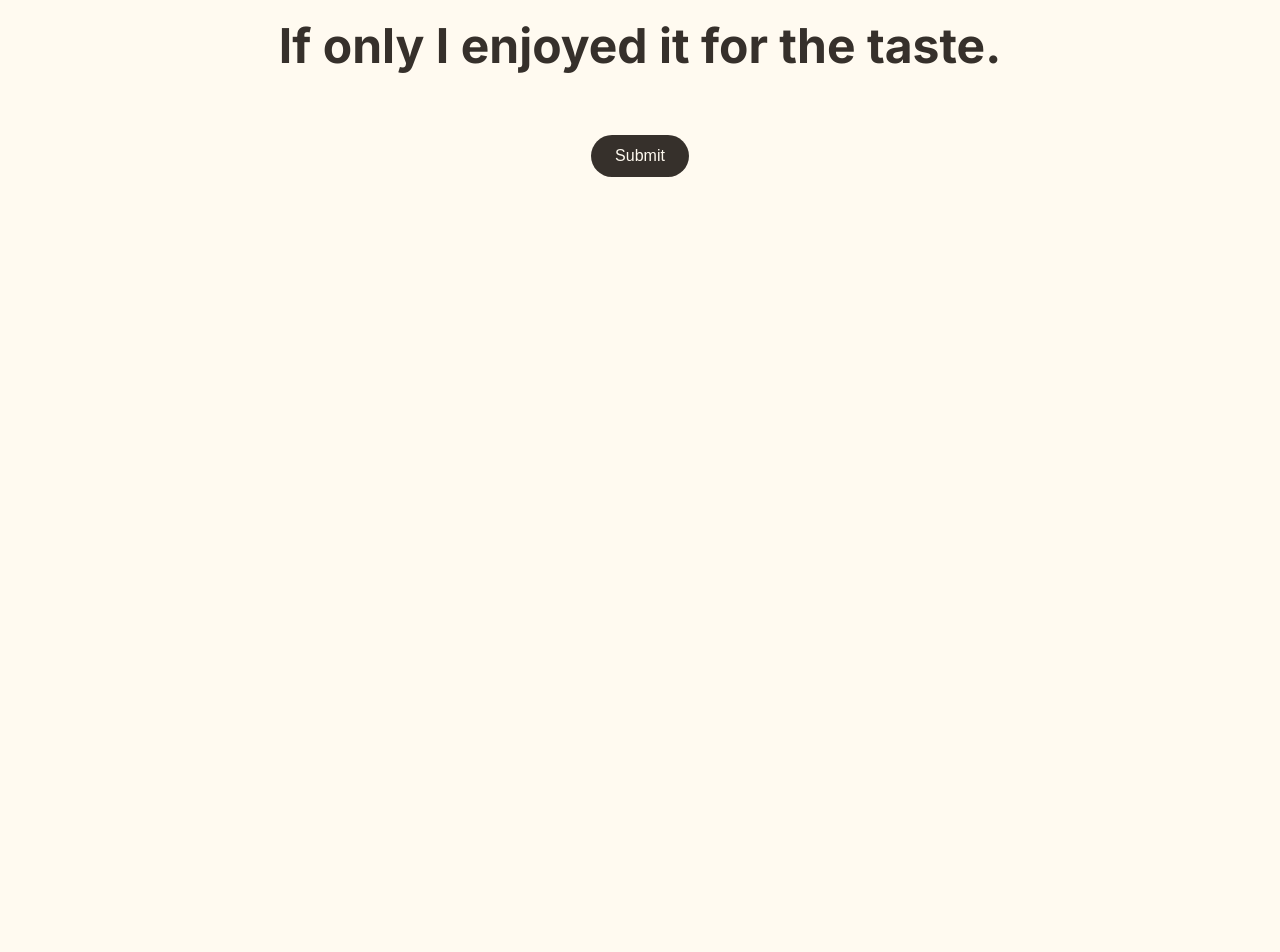
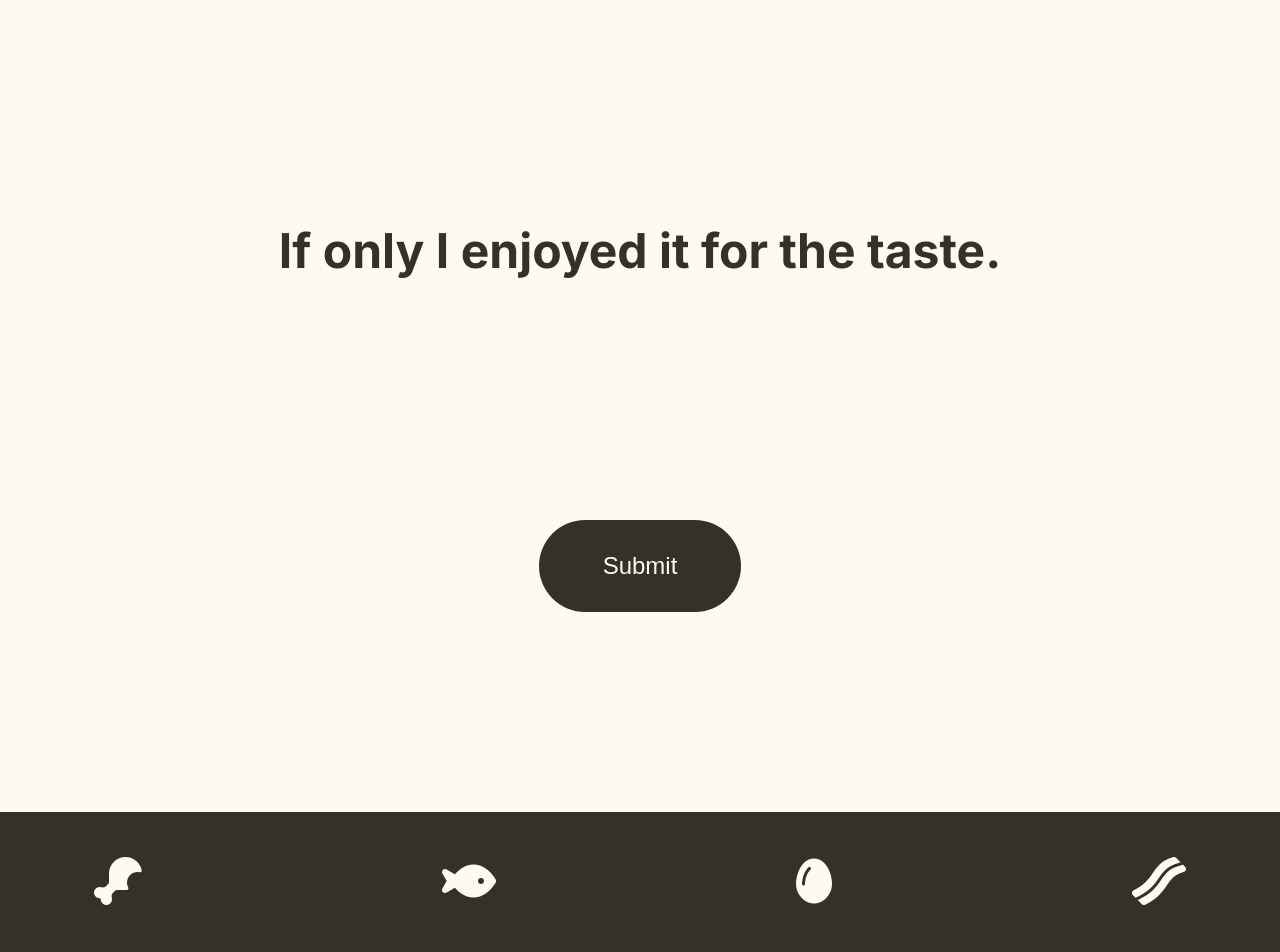
Before and after one commit to K10-B/learn_test, a plain HTML site: page index.html in a window 1280 px wide. Shown: the part 180-1132 px from the top of the page. Before the commit the page ends 800 px from the top, so only its background shows below. Drawn offline with Linux system fonts and the light colour scheme.

Commit message:
food-logo-bar and icon done

```diff
--- a/index.html
+++ b/index.html
@@ -3,8 +3,11 @@
 <head>
     <meta charset="UTF-8">
     <meta name="viewport" content="width=device-width, initial-scale=1.0">
-    <title>Document</title>
+    <title>Recipes</title>
+
     <link rel="stylesheet" href="style.css">
+    <link rel="stylesheet" href="https://cdnjs.cloudflare.com/ajax/libs/font-awesome/6.4.2/css/all.min.css">
+
 </head>
 <body>
 
@@ -28,6 +31,15 @@
         </button>
     </section>
 
+    <section class="food-logo-bar">
+        <ul>
+            <li><a href="#"><i class="fa-solid fa-drumstick-bite"></i></a></li>
+            <li><a href="#"><i class="fa-solid fa-fish"></i></a></li>
+            <li><a href="#"><i class="fa-solid fa-egg"></i></a></li>
+            <li><a href="#"><i class="fa-solid fa-bacon"></i></a></li>
+        </ul>
+    </section>
+
     <script src="script.js"></script>
 </body>
 </html>
--- a/style.css
+++ b/style.css
@@ -25,7 +25,7 @@ nav {
 }
 
 .logo {
-    font-size: 1.5rem;
+    font-size: 2rem;
     font-weight: 700;
     color: var(--secondary-color);
     text-decoration: none;
@@ -44,11 +44,11 @@ nav {
 .nav-links a {
     text-decoration: none;
     color: var(--secondary-color);
-    font-size: 1.2rem;
+    font-size: 1.5rem;
 }
 
 .hero {
-    margin-top: 100px;
+    margin-top: 300px;
 }
 
 .hero h1 {
@@ -58,13 +58,13 @@ nav {
 }
 
 button {
-    margin-top: 20px;
-    padding: 12px 24px;
-    font-size: 1rem;
+    margin-top: 200px;
+    padding: 32px 64px;
+    font-size: 1.5rem;
     color: var(--primary-color);
     background-color: var(--secondary-color);
     border: none;
-    border-radius: 25px;
+    border-radius: 55px;
     cursor: pointer;
     transition: 0.3s ease;
 
@@ -73,3 +73,35 @@ button {
 button:hover {
     background-color: #1f1a16;
 }
+
+.food-logo-bar {
+    margin-top: 200px;
+    width: 100%;
+    height: 15vh;
+    background-color: var(--secondary-color);
+
+    display: flex;
+    justify-content: center;
+    align-items: center;
+    gap: 20px;
+    padding: 10px 0;
+}
+
+.food-logo-bar ul {
+    display: flex;
+    justify-content: center;
+    gap: 300px;
+    list-style: none;
+    padding: 0;
+
+}
+
+.food-logo-bar ul li {
+    font-size: 3rem;
+    color: var(--primary-color);
+    gap: 100px;
+}
+
+.food-logo-bar ul li i {
+    color: var(--primary-color) !important;
+}
```
